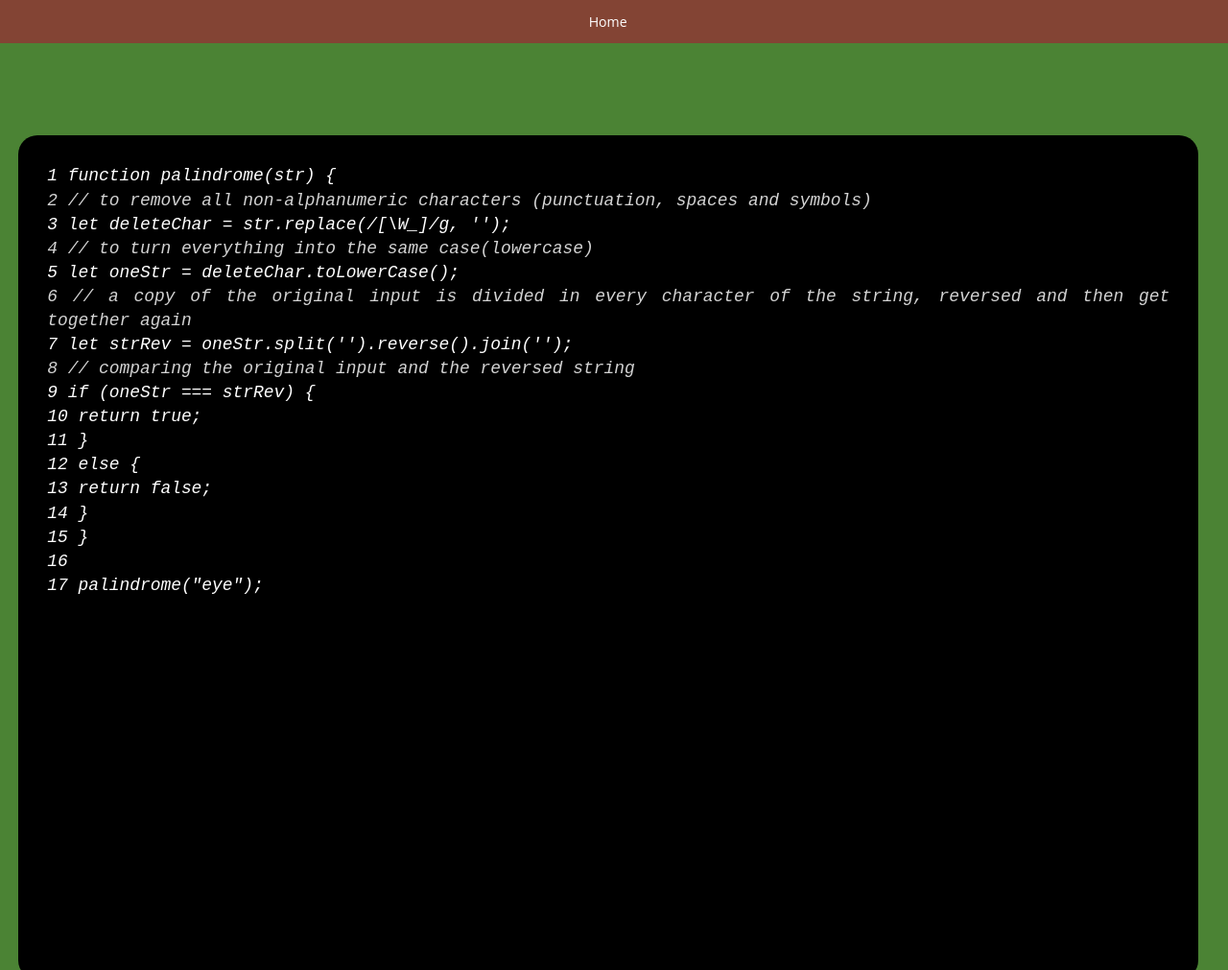
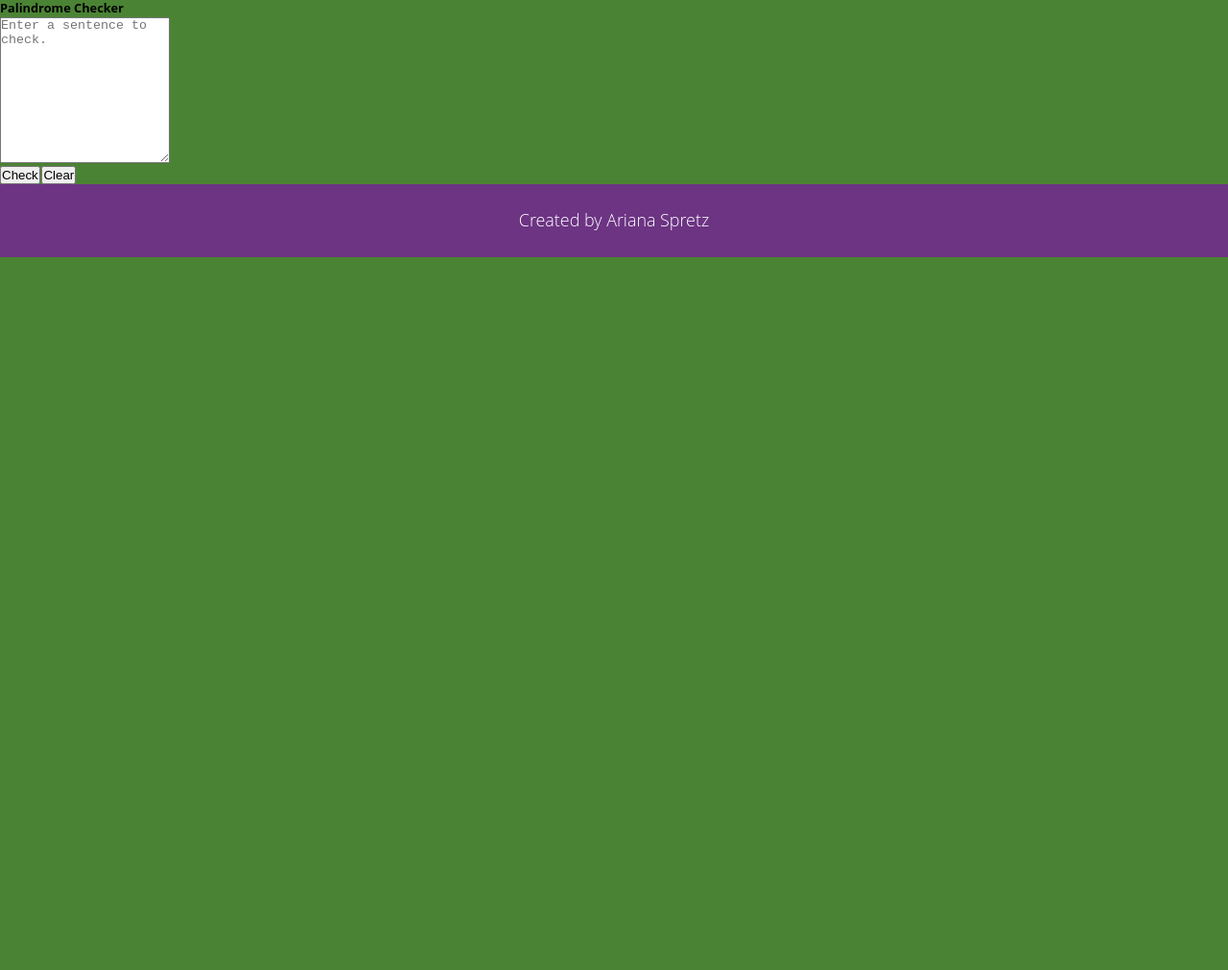
Before and after one commit to arispretz/Palindrome-Checker, a plain HTML site: page index.html in a window 1280 px wide. Shown: the top 1011 px of the page at 96% size. After the commit the page ends 800 px from the top, so only its background shows below. Drawn offline with Linux system fonts and the light colour scheme; files that its build step writes are made by us from their sources.

Commit message:
Update index.html

```diff
--- a/index.html
+++ b/index.html
@@ -1,61 +1,29 @@
 <!DOCTYPE html>
-<html>
-
-<head>
-  <meta charset="utf-8">
-  <meta name="viewport" content="width=device-width">
-  <title>show code</title>
-  <link href="css/style.css" rel="stylesheet" type="text/css" />
-</head>
-
-<body>
-  <nav id="navbar" class="nav">
-
-<ul class="nav-list">
-
-<li>
-
-<a href="http://arispretz.github.io" target="_blank">Home</a>
-
-</li>
-
-</ul>
-
-</nav>
-
-<h2>my code</h2>
-
-
-<section id="projects" class="projects-section">
-
-  <code onmousedown="return false;">
-    <p>1  function palindrome(str) {</p>
-<p class="comment">2  // to remove all non-alphanumeric characters (punctuation, spaces and symbols)</p>
-  <p>3  let deleteChar = str.replace(/[\W_]/g, '');</p>
-<p class="comment">4  // to turn everything into the same case(lowercase)</p>
-  <p>5  let oneStr = deleteChar.toLowerCase();</p>
-<p class="comment">6  // a copy of the original input is divided in every character of the string, reversed and then get together again</p>
-  <p>7  let strRev = oneStr.split('').reverse().join('');</p>
-<p class="comment">8  // comparing the original input and the reversed string</p>
-    <p>9  if (oneStr === strRev) {</p>
-       <p>10  return true;</p>
-      <p>11  }</p>
-      <p>12  else {</p>
-        <p>13  return false;</p>
-      <p>14  }</p>
-<p>15  }</p>
-<p>16</p>
-<p>17  palindrome("eye");</p>
-  </code>
-
-  <script src="script.js"></script>
-</section>
-</body>
-
-<footer>
-
-<p>&copy; Created by Ariana Spretz.</p>
-
-</footer>
-
+<html lang="en">
+  <head>
+    <meta charset="utf-8" />
+    <meta name="viewport" content="width=device-width, initial-scale=1" />
+    <title>Palindrome Checker</title>
+    <link rel="stylesheet" href="/style.css" />
+    <script src="/script.js" defer></script>
+  </head>
+  <body>
+    <div class="wrapper">
+      <div class="content" role="main">
+        <h1 class="title">Palindrome Checker</h1>
+      </div>
+      <form>
+        <textarea type="text" name="in" placeholder="Enter a sentence to check." columns="120" rows="10"></textarea>
+        <div id= "center">
+          <button id="check">Check</button>
+          <button id="clear">Clear</button>
+        </div>
+      </form>
+      <div id="result">
+      </div>
+    </div>
+    <footer class="footer">
+      <p>Created by Ariana Spretz</p>
+    </footer>
+  </body>
 </html>
```
